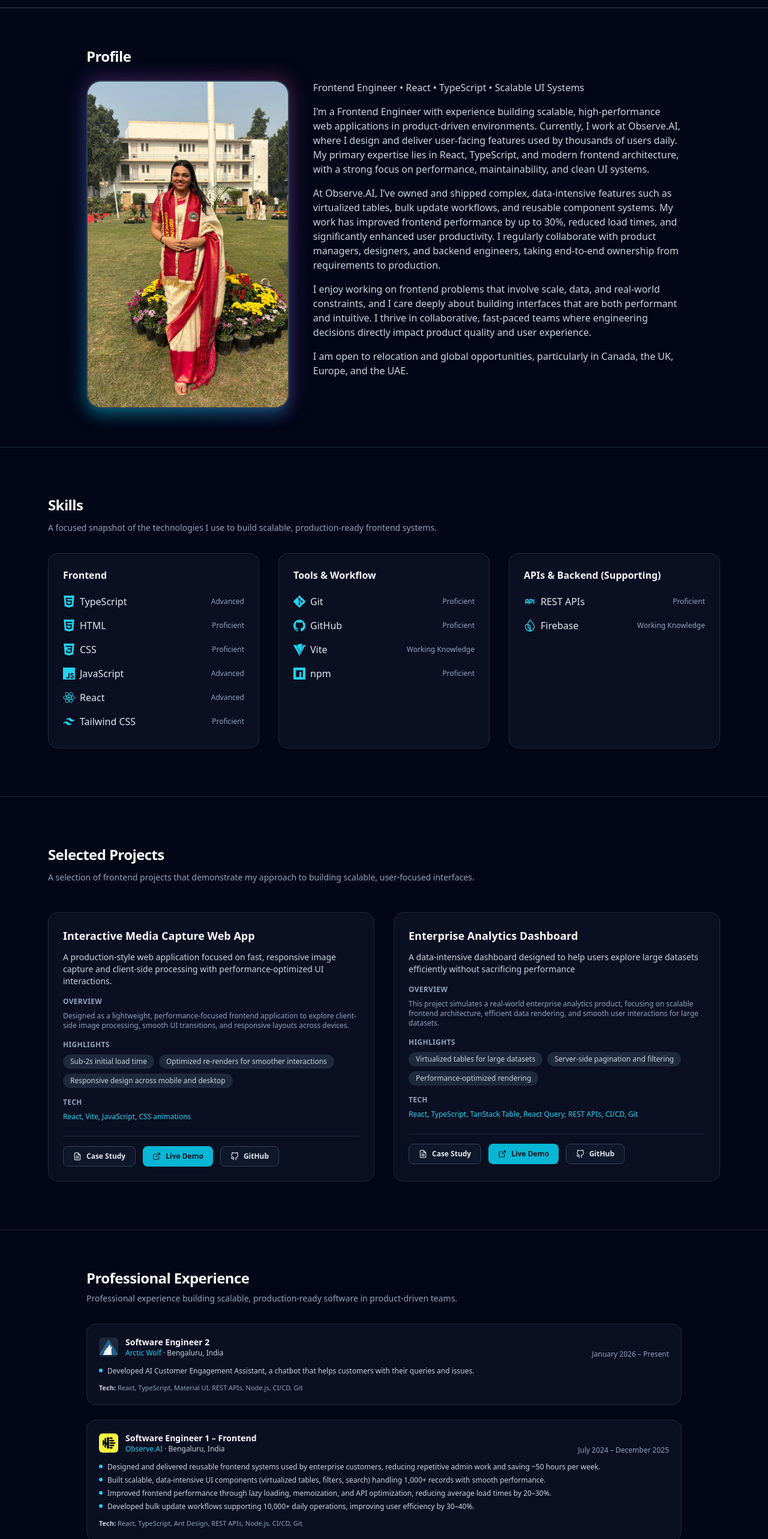
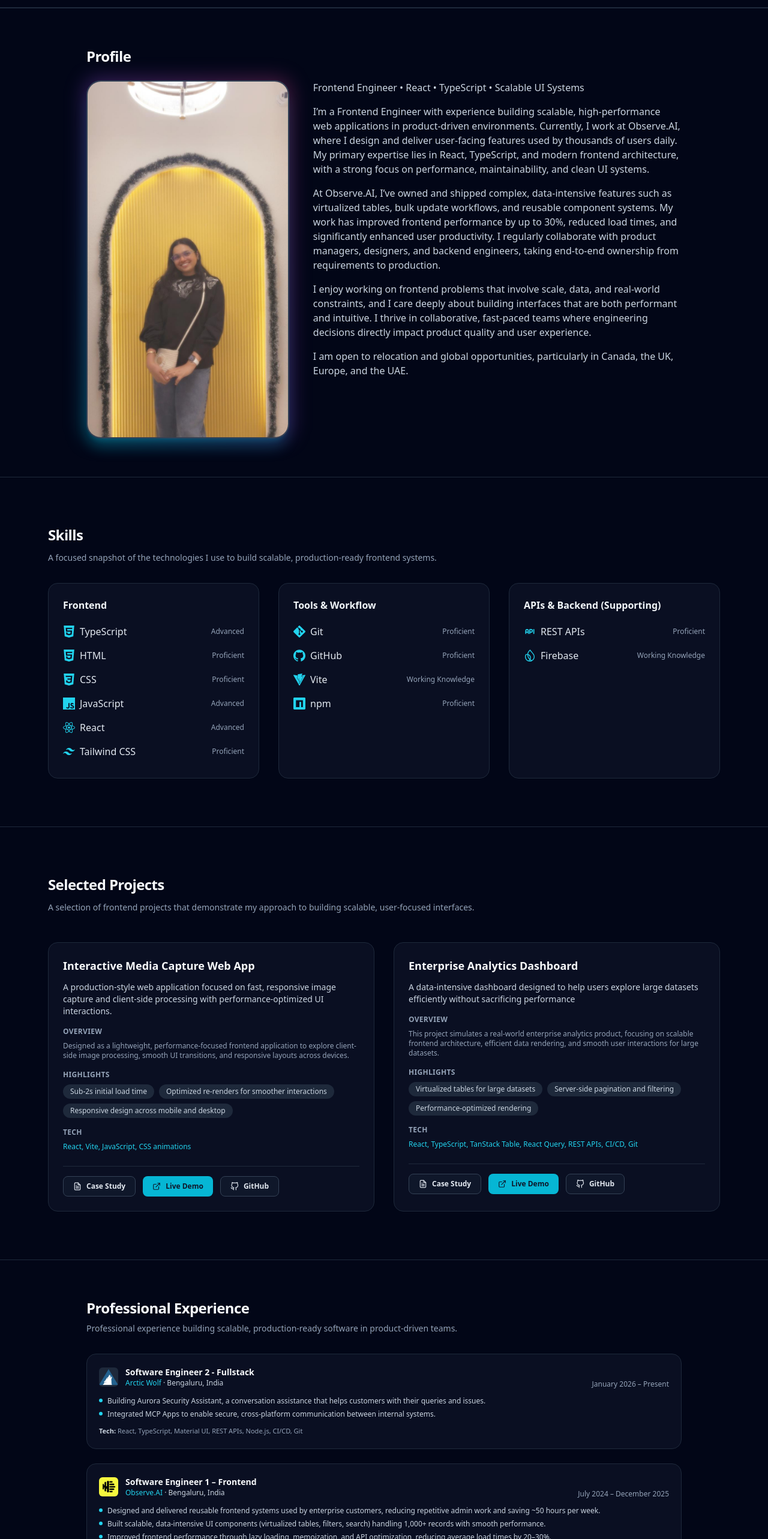
Before and after one commit to Wagisha29/Wagisha-portfolio, a React (Vite) app: page / in a window 1280 px wide. Shown: the part 827-3393 px from the top of the page at 60% size. Built offline with nearby package versions, Linux system fonts and the light colour scheme.

Commit message:
change photo and about section for arctic wolf

```diff
--- a/src/components/About.jsx
+++ b/src/components/About.jsx
@@ -15,7 +15,7 @@ function About() {
             <div className="relative">
               <div className="absolute -inset-1 rounded-3xl bg-gradient-to-tr from-cyan-500/40 via-purple-500/30 to-pink-500/30 blur-lg" />
               <img
-                src="/wagisha_formal.jpeg"
+                src="/wagisha.jpeg"
                 alt="Portrait of Wagisha"
                 className="relative w-full h-auto max-w-md rounded-3xl object-contain border-2 border-slate-700 shadow-xl shadow-cyan-500/20"
               />
--- a/src/components/Experience.jsx
+++ b/src/components/Experience.jsx
@@ -3,12 +3,12 @@ const experiences = [
   {
     company: "Arctic Wolf",
     companyUrl: "https://arcticwolf.com",
-    role: "Software Engineer 2",
+    role: "Software Engineer 2 - Fullstack",
     period: "January 2026 – Present",
     location: "Bengaluru, India",
     logo: "arctic-wolf-logo.png",
     highlights: [
-      "Developed AI Customer Engagement Assistant, a chatbot that helps customers with their queries and issues.",
+      "Building Aurora Security Assistant, a conversation assistance that helps customers with their queries and issues.", "Integrated MCP Apps to enable secure, cross-platform communication between internal systems."
       ],
     tech: "React, TypeScript, Material UI, REST APIs, Node.js, CI/CD, Git",
   },
```
Also changed, not shown: public/wagisha.jpeg (added).
